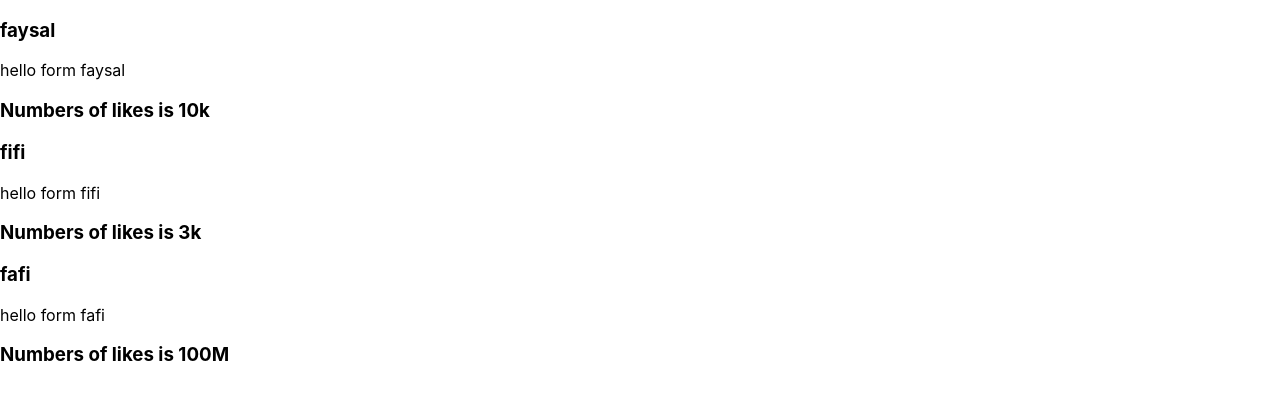
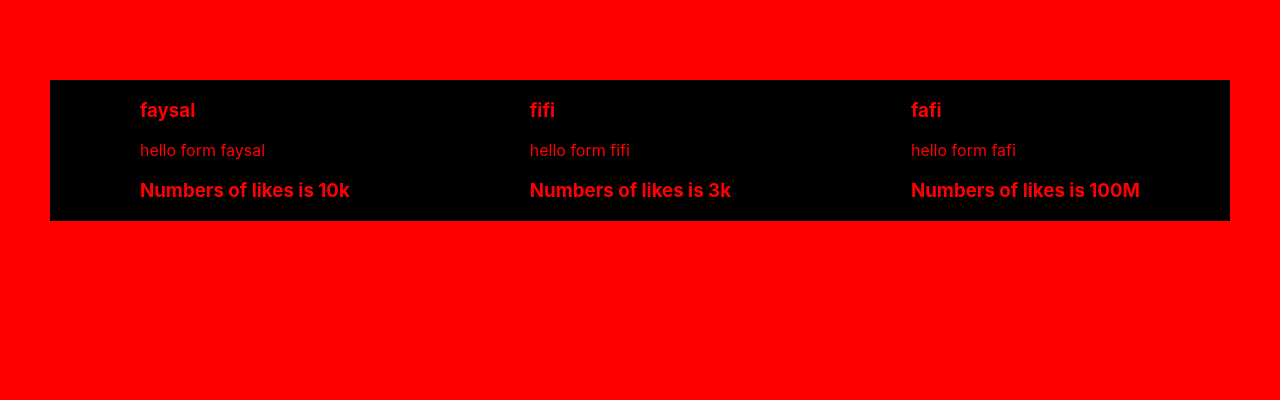
Before and after one commit to faysalsaade/React.js, a React (Create React App) app: page / in a window 1280 px wide. Shown: the top 400 px of the page. Built offline with nearby package versions, Linux system fonts and the light colour scheme.

Commit message:
create new project

```diff
--- /dev/null
+++ b/src/App.css
@@ -0,0 +1,13 @@
+body {
+  background-color: red;
+}
+.app {
+  display: flex;
+  justify-content: space-around;
+  align-items: center;
+  color: red;
+  background-color: black;
+  margin-top: 80px;
+  margin-left: 50px;
+  margin-right: 50px;
+}
--- a/src/App.js
+++ b/src/App.js
@@ -1,8 +1,9 @@
 import React from "react";
 import Tweet from "./components/tweet";
+import "./App.css";
 function App() {
   return (
-    <div>
+    <div className="app">
       <Tweet
         name="faysal"
         message="hello form faysal"
```
